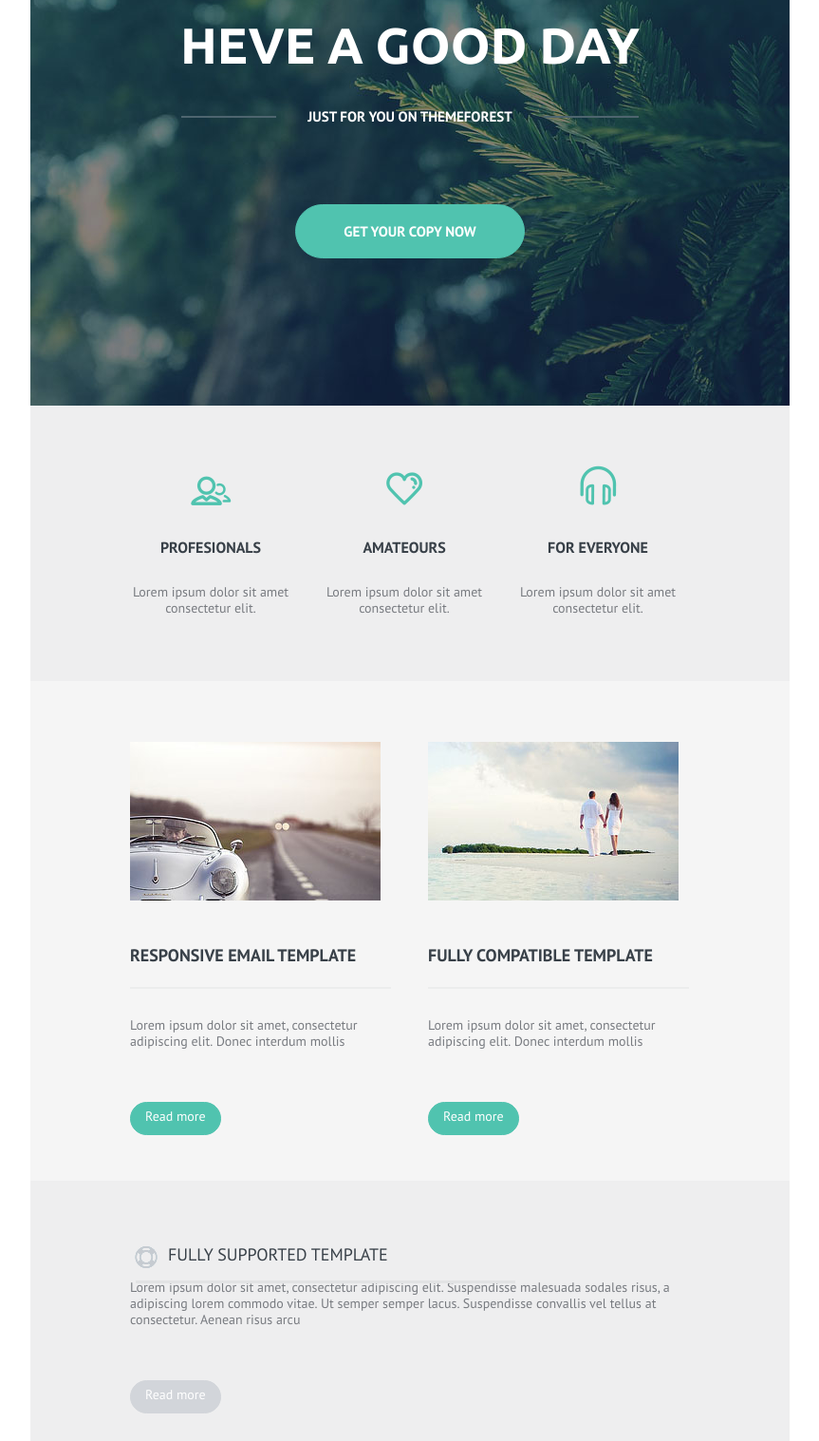
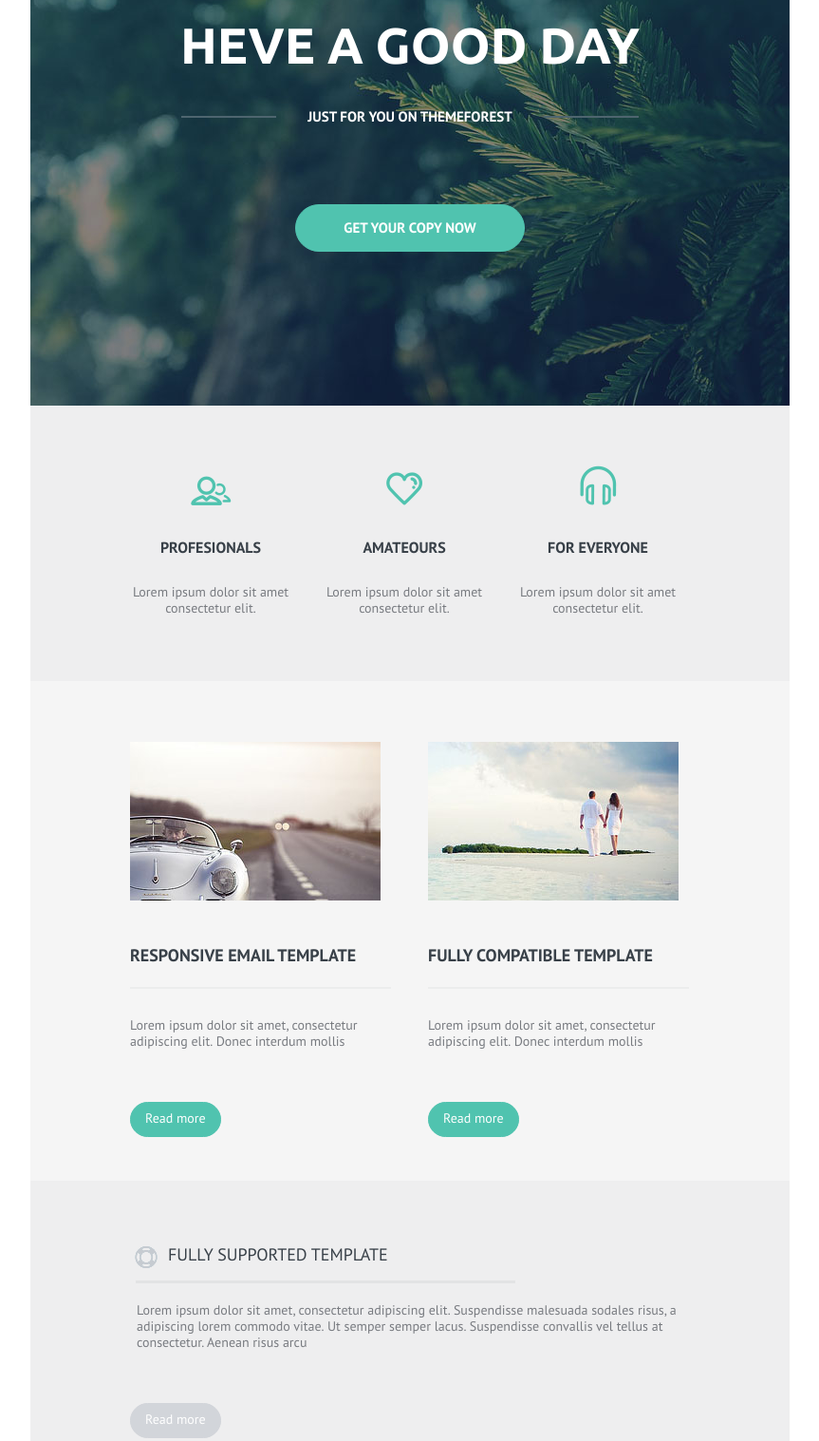
Before and after one commit to bartushak007/Homework3.github.io, a plain HTML site: page index.html in a window 1280 px wide. Shown: the part 163-1680 px from the top of the page at 95% size, without its empty margins (208-1071 px from the left). Drawn offline with Linux system fonts and the light colour scheme.

Commit message:
Update style.css

```diff
--- a/css/style.css
+++ b/css/style.css
@@ -101,7 +101,7 @@
 
 .button-a {
 	color: #ffffff;
-    padding: 18px 50px;
+    padding: 0px 50px;
     border-radius: 30px;
     display: inline-block;
     background: #50c3af;
@@ -111,6 +111,7 @@
     font-family: ptsansabold;
     font-size: 15px;
     transition: 0.5s;
+    line-height: 48px;
 }
 
 .button-a:hover {
@@ -227,8 +228,9 @@
 	text-decoration: none;
 	font-family: ptsansregular;
 	font-size: 14px;
-	padding: 7px 15px 9px;
 	transition: 0.5s;
+	padding: 0px 15px;
+    line-height: 35px;
 }
 
 .article-button-a:hover {
@@ -274,6 +276,8 @@
 
 .supported-template-section-second-p {
 	font-family: ptsansregular;
+	margin-top: 38px;
+	margin-left: 7px;
 	font-size: 14px;
 	color: #787b80;
 }
```
